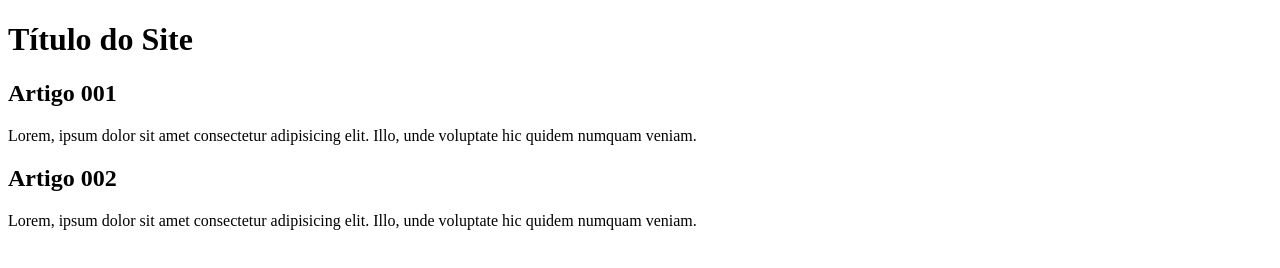
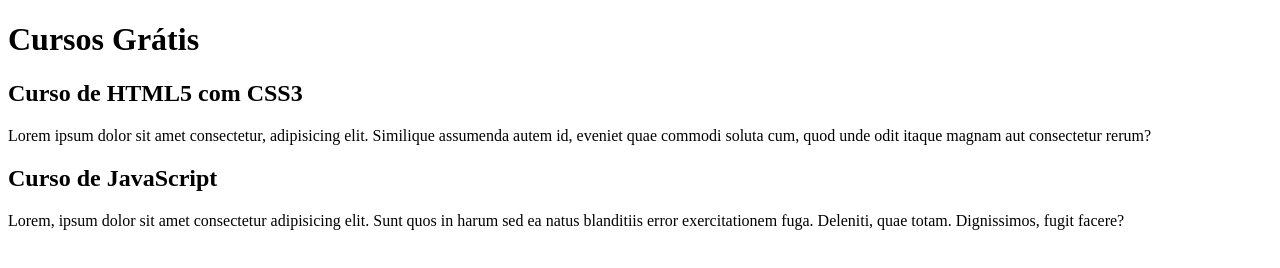
Before and after one commit to murilocap/projeto-site, a plain HTML site: page index.html in a window 1280 px wide. Drawn offline with Linux system fonts and the light colour scheme.

Commit message:
comecei a escrever o conteúdo

```diff
--- a/index.html
+++ b/index.html
@@ -8,14 +8,14 @@
 <body>
     <main>
         <header>
-            <h1>Título do Site</h1>
+            <h1>Cursos Grátis</h1>
             <article>
-                <h2>Artigo 001</h2>
-                <p>Lorem, ipsum dolor sit amet consectetur adipisicing elit. Illo, unde voluptate hic quidem numquam veniam.</p>
+                <h2>Curso de HTML5 com CSS3</h2>
+                <p>Lorem ipsum dolor sit amet consectetur, adipisicing elit. Similique assumenda autem id, eveniet quae commodi soluta cum, quod unde odit itaque magnam aut consectetur rerum?</p>
             </article>
             <article>
-                <h2>Artigo 002</h2>
-                <p>Lorem, ipsum dolor sit amet consectetur adipisicing elit. Illo, unde voluptate hic quidem numquam veniam.</p>
+                <h2>Curso de JavaScript</h2>
+                <p>Lorem, ipsum dolor sit amet consectetur adipisicing elit. Sunt quos in harum sed ea natus blanditiis error exercitationem fuga. Deleniti, quae totam. Dignissimos, fugit facere?</p>
             </article>
         </header>
     </main>
```
